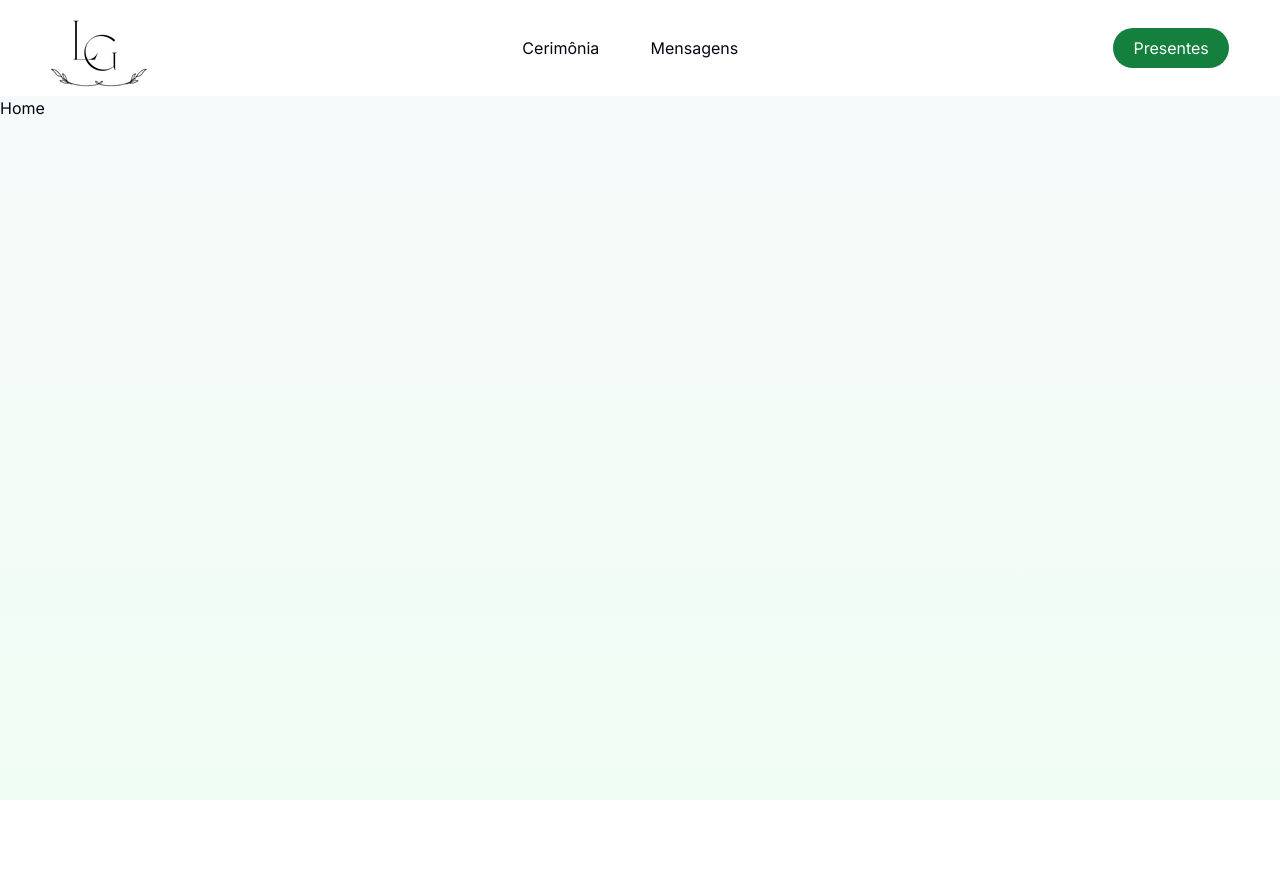
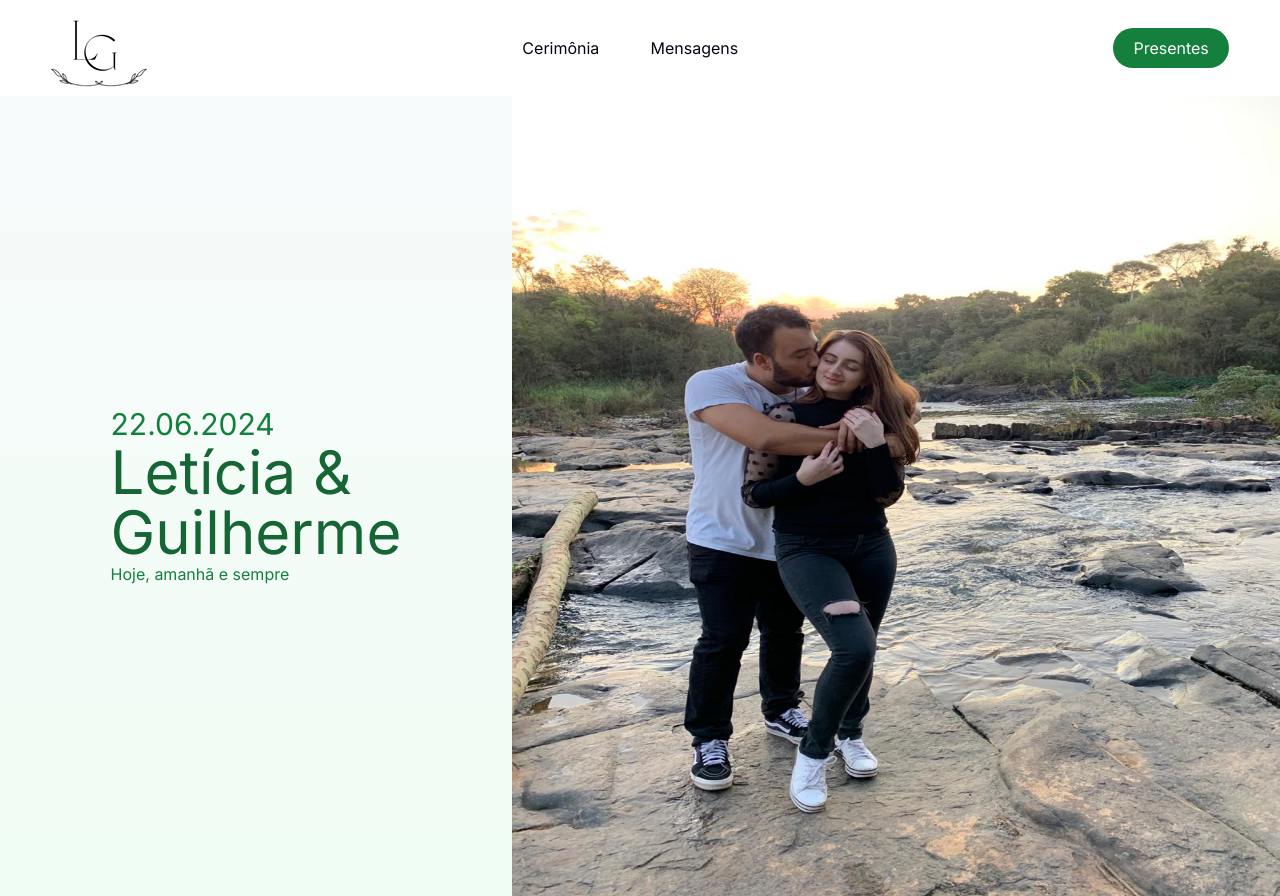
Before and after one commit to gnovaisx/leticia.guilherme, a Next.js app: page / in a window 1280 px wide. Before the commit the page ends 800 px from the top, so only its background shows below. Built offline with nearby package versions, Linux system fonts and the light colour scheme.

Commit message:
feat: add home page

```diff
--- a/app/layout.tsx
+++ b/app/layout.tsx
@@ -18,7 +18,7 @@ export default function RootLayout({
   return (
     <html lang="en">
       <body
-        className={`${inter.className} bg-gradient-to-b from-slate-50 to-green-50 h-screen`}
+        className={`${inter.className} bg-gradient-to-b from-slate-50 to-green-50`}
       >
         <Navbar />
         {children}
--- a/app/page.tsx
+++ b/app/page.tsx
@@ -1,3 +1,9 @@
+import Hero from "@/components/Home/Hero";
+
 export default function Home() {
-  return <div>Home</div>;
+  return (
+    <div>
+      <Hero />
+    </div>
+  );
 }
--- /dev/null
+++ b/components/Home/Hero.tsx
@@ -0,0 +1,23 @@
+import heroImage from "@/public/hero.jpeg";
+import Image from "next/image";
+export default function Hero() {
+  return (
+    <div className="h-screen w-screen flex">
+      <div className="w-[40%] flex flex-col items-center justify-center">
+        <div>
+          <h3 className="text-green-700 text-3xl">22.06.2024</h3>
+          <h1 className="text-green-800 text-6xl">
+            Letícia & <br />
+            Guilherme
+          </h1>
+          <p className="text-green-700">Hoje, amanhã e sempre</p>
+        </div>
+      </div>
+      <div className="w-[60%] bg-red-400">
+        <div className="h-full w-full">
+          <Image src={heroImage} alt="hero" className="h-full" />
+        </div>
+      </div>
+    </div>
+  );
+}
```
Also changed, not shown: public/hero.jpeg (added).
